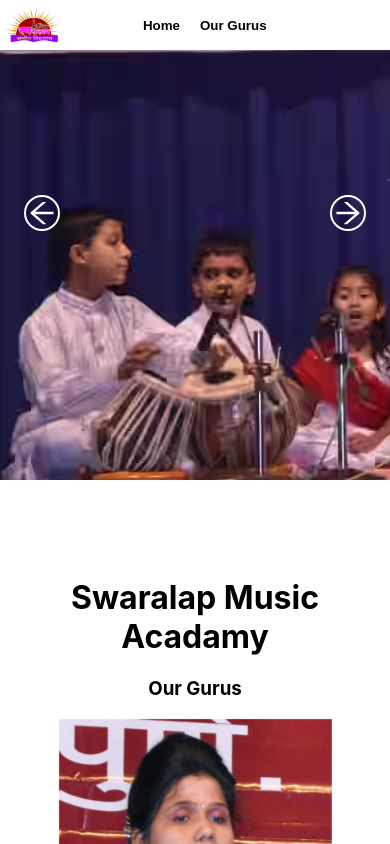
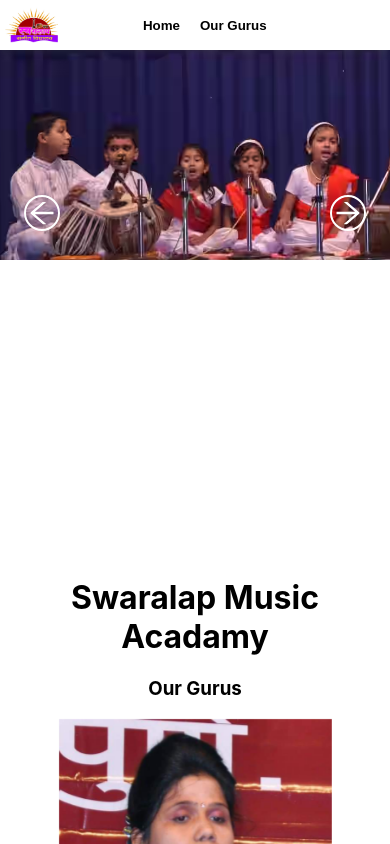
Before and after one commit to bondrerevati/swaralap, a React (Create React App) app: page / in a window 390 px wide. Shown: the top 844 px of the page. Built offline with nearby package versions, Linux system fonts and the light colour scheme.

Commit message:
Updated styling

```diff
--- a/src/Components/ImageSlider/imageSlider.css
+++ b/src/Components/ImageSlider/imageSlider.css
@@ -81,4 +81,8 @@
   .slider {
     height: 60vh;
   }
+  .slide img {
+    width: 100vw;
+    height: auto;
+  }
 }
```
